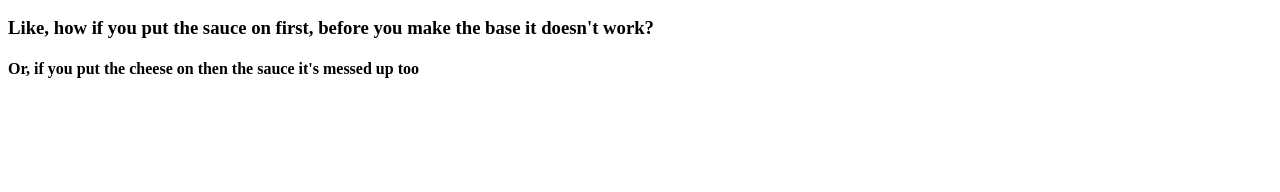
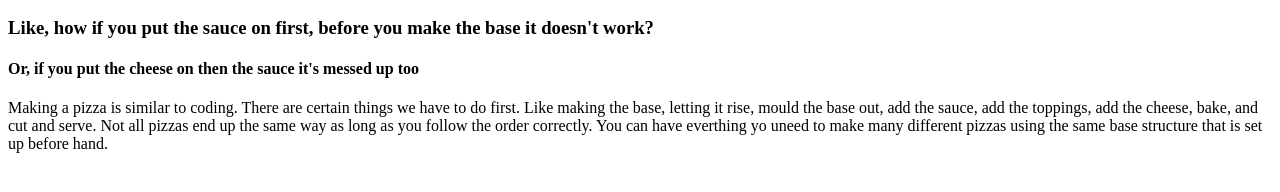
Before and after one commit to ErikTaylorUWE/GWDS-HTML-CSS, a plain HTML site: page index.html in a window 1280 px wide. Shown: the part 110-302 px from the top of the page. Drawn offline with Linux system fonts and the light colour scheme.

Commit message:
Update index.html
add copy

```diff
--- a/index.html
+++ b/index.html
@@ -12,5 +12,6 @@
     <h3>Like, how if you put the sauce on first, before you make the base it doesn't work?</h3>
     <h4>Or, if you put the cheese on then the sauce it's messed up too</h4>
 
+    <p>Making a pizza is similar to coding. There are certain things we have to do first. Like making the base, letting it rise, mould the base out, add the sauce, add the toppings, add the cheese, bake, and cut and serve. Not all pizzas end up the same way as long as you follow the order correctly. You can have everthing yo uneed to make many different pizzas using the same base structure that is set up before hand.</p>
 </body>
 </html>
```
